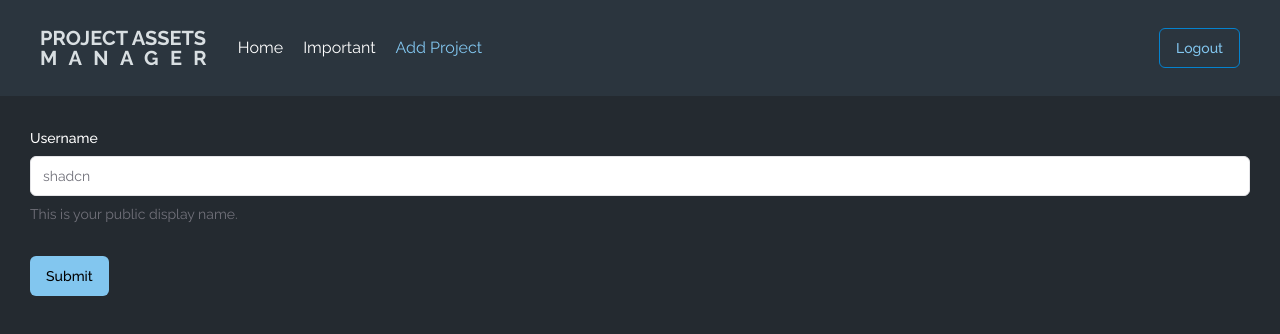
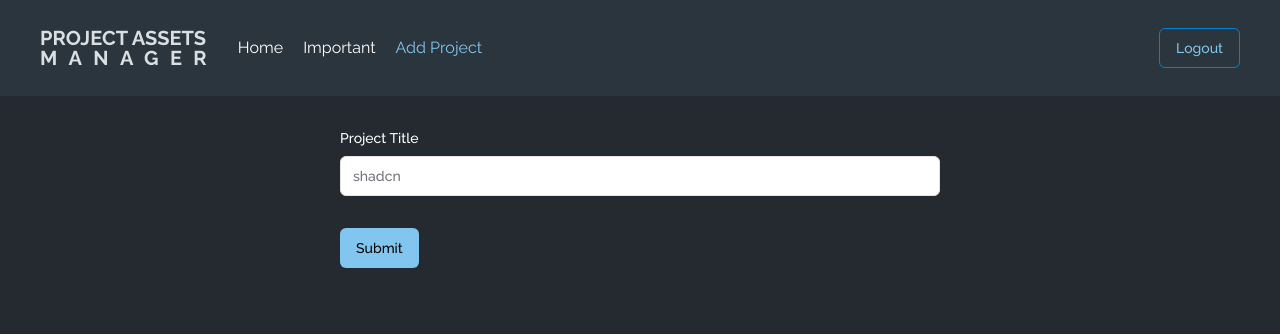
Before and after one commit to dhaval-l-eq/project-assets-manager, a React (Vite) app in the folder frontend/: page /add in a window 1280 px wide. Shown: the top 334 px of the page. Built offline with nearby package versions, Linux system fonts and the light colour scheme.

Commit message:
Input component added

```diff
--- a/frontend/src/components/main/ProjectForm.jsx
+++ b/frontend/src/components/main/ProjectForm.jsx
@@ -5,7 +5,6 @@ import { Button } from '@/components/ui/button';
 import {
    Form,
    FormControl,
-   FormDescription,
    FormField,
    FormItem,
    FormLabel,
@@ -14,14 +13,20 @@ import {
 import { Input } from '@/components/ui/input';
 
 const formSchema = z.object({
-   username: z.string().min(2).max(50),
+   projectTitle: z.string().min(2),
+   url: z.string().url(),
+   figma: z.string().url(),
+   github: z.string().url(),
 });
 
 function ProjectForm() {
    const form = useForm({
       resolver: zodResolver(formSchema),
       defaultValues: {
-         username: '',
+         projectTitle: '',
+         url: '',
+         figma: '',
+         github: '',
       },
    });
 
@@ -31,18 +36,18 @@ function ProjectForm() {
       console.log(values);
    }
    return (
+      <div className="max-w-[600px] mx-auto">
          <Form {...form}>
             <form onSubmit={form.handleSubmit(onSubmit)} className="space-y-8">
                <FormField
                   control={form.control}
-               name="username"
+                  name="projectTitle"
                   render={({ field }) => (
                      <FormItem>
-                     <FormLabel>Username</FormLabel>
+                        <FormLabel>Project Title</FormLabel>
                         <FormControl>
                            <Input placeholder="shadcn" {...field} />
                         </FormControl>
-                     <FormDescription>This is your public display name.</FormDescription>
                         <FormMessage />
                      </FormItem>
                   )}
@@ -50,6 +55,7 @@ function ProjectForm() {
                <Button type="submit">Submit</Button>
             </form>
          </Form>
+      </div>
    );
 }
 export default ProjectForm;
--- a/frontend/src/components/ui/input.jsx
+++ b/frontend/src/components/ui/input.jsx
@@ -7,7 +7,7 @@ const Input = React.forwardRef(({ className, type, ...props }, ref) => {
     (<input
       type={type}
       className={cn(
-        "flex h-10 w-full rounded-md border border-zinc-200 bg-white px-3 py-2 text-sm ring-offset-white file:border-0 file:bg-transparent file:text-sm file:font-medium placeholder:text-zinc-500 focus-visible:outline-none focus-visible:ring-2 focus-visible:ring-zinc-950 focus-visible:ring-offset-2 disabled:cursor-not-allowed disabled:opacity-50 dark:border-zinc-800 dark:bg-zinc-950 dark:ring-offset-zinc-950 dark:placeholder:text-zinc-400 dark:focus-visible:ring-zinc-300",
+        "flex h-10 w-full font-medium text-black rounded-md border border-zinc-200 bg-white px-3 py-2 text-sm ring-offset-white file:border-0 file:bg-transparent file:text-sm file:font-medium placeholder:text-zinc-500 focus-visible:outline-none focus-visible:ring-2 focus-visible:ring-zinc-950 focus-visible:ring-offset-2 disabled:cursor-not-allowed disabled:opacity-50 dark:border-zinc-800 dark:bg-zinc-950 dark:ring-offset-zinc-950 dark:placeholder:text-zinc-400 dark:focus-visible:ring-zinc-300",
         className
       )}
       ref={ref}
```
Lines whose indentation alone changed are shown as unchanged.
